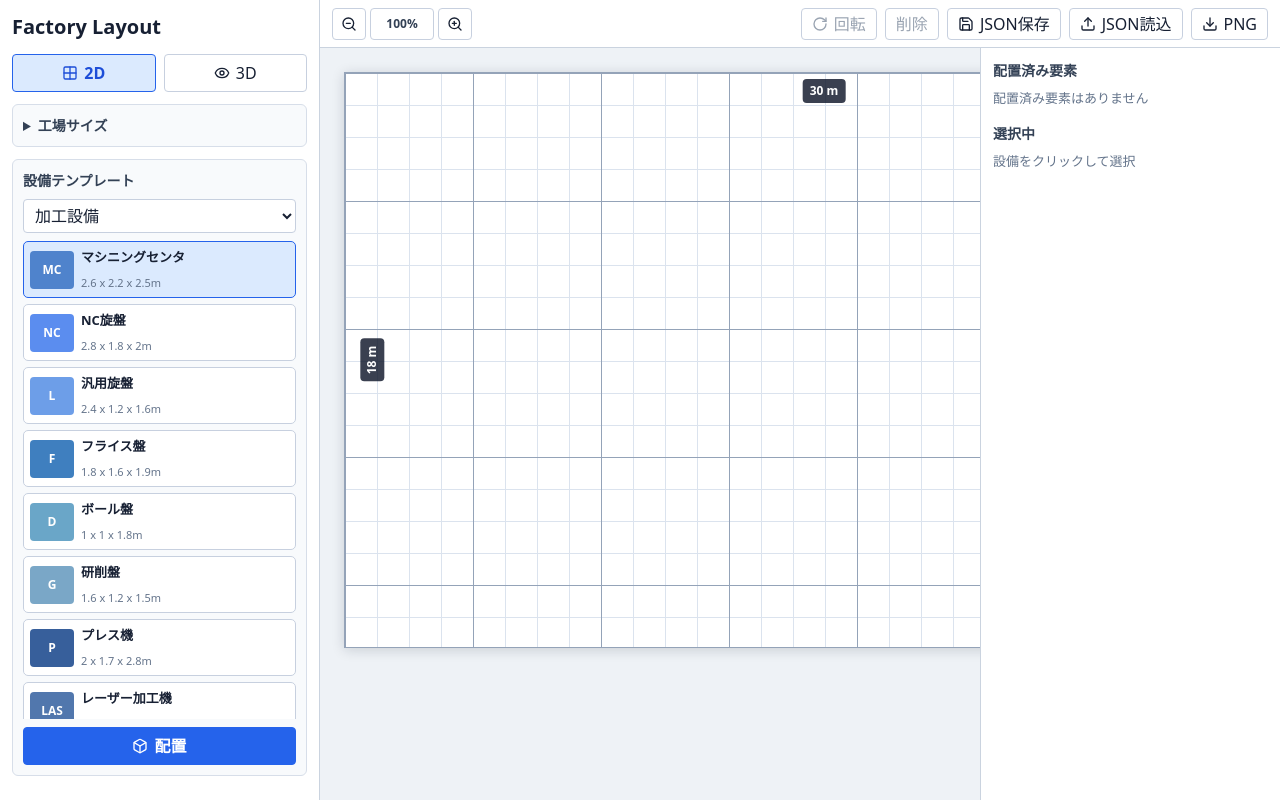
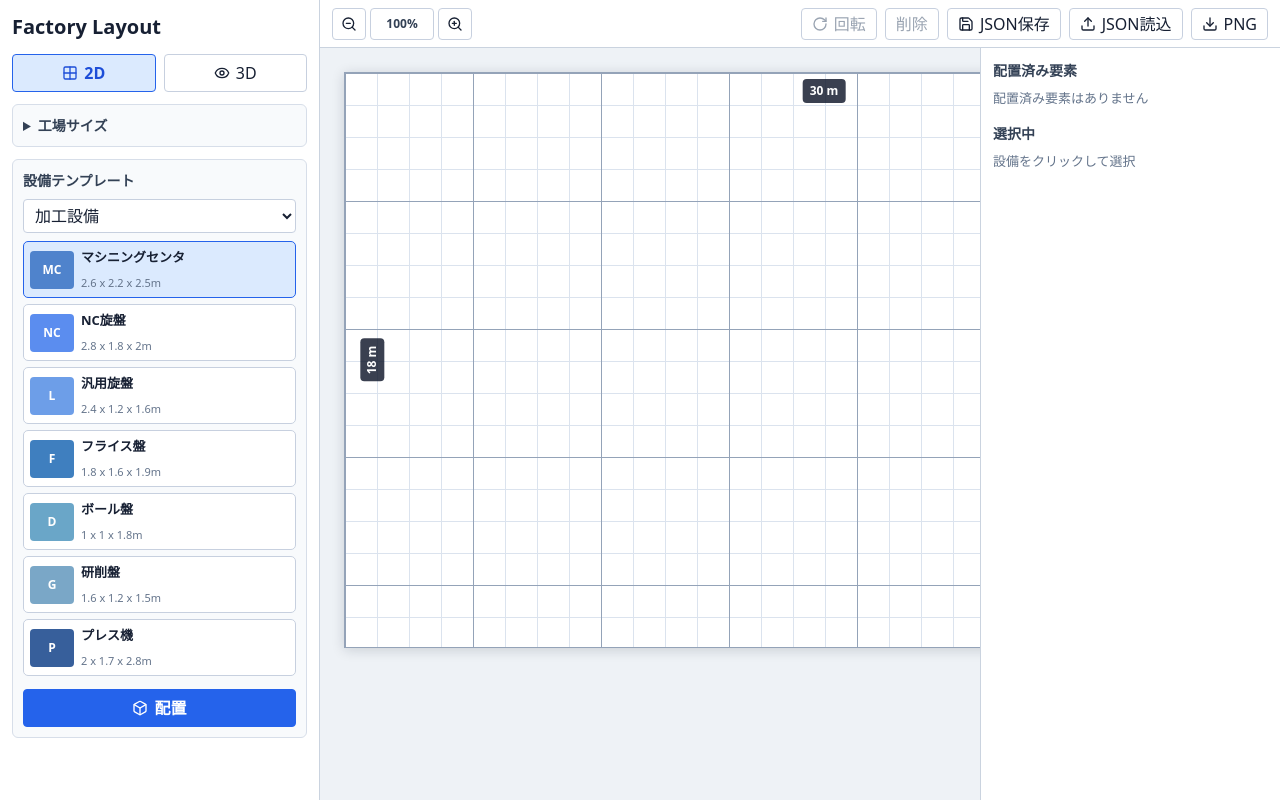
Before and after one commit to PlugBits/factory-layout, a React (Vite) app: page / in a window 1280 px wide. Built offline with nearby package versions, Linux system fonts and the light colour scheme.

Commit message:
more modification

```diff
--- a/src/App.tsx
+++ b/src/App.tsx
@@ -141,7 +141,7 @@ function App() {
   const [sizeEditId, setSizeEditId] = useState<string | null>(null);
   const [zoom, setZoom] = useState(1);
   const [drag, setDrag] = useState<{ id: string; dx: number; dy: number } | null>(null);
-  const [panDrag, setPanDrag] = useState<{ x: number; y: number; scrollLeft: number; scrollTop: number } | null>(null);
+  const [panDrag, setPanDrag] = useState<{ x: number; y: number } | null>(null);
   const boardWrapRef = useRef<HTMLDivElement | null>(null);
   const boardRef = useRef<HTMLDivElement | null>(null);
   const fileRef = useRef<HTMLInputElement | null>(null);
@@ -314,17 +314,17 @@ function App() {
     event.currentTarget.setPointerCapture(event.pointerId);
     setPanDrag({
       x: event.clientX,
-      y: event.clientY,
-      scrollLeft: event.currentTarget.scrollLeft,
-      scrollTop: event.currentTarget.scrollTop
+      y: event.clientY
     });
   };
 
   const movePan = (event: React.PointerEvent<HTMLDivElement>) => {
     if (!panDrag) return;
     event.preventDefault();
-    event.currentTarget.scrollLeft -= event.movementX;
-    event.currentTarget.scrollTop -= event.movementY;
+    const dx = event.clientX - panDrag.x;
+    const dy = event.clientY - panDrag.y;
+    event.currentTarget.scrollBy({ left: -dx, top: -dy });
+    setPanDrag({ x: event.clientX, y: event.clientY });
   };
 
   const endPan = (event: React.PointerEvent<HTMLDivElement>) => {
--- a/src/styles.css
+++ b/src/styles.css
@@ -116,10 +116,8 @@ button:disabled {
 }
 
 .template-panel {
-  display: flex;
-  flex: 1;
-  flex-direction: column;
-  min-height: 0;
+  display: block;
+  flex: 0 1 auto;
 }
 
 label {
@@ -151,8 +149,7 @@ select {
 }
 
 .template-panel .template-list {
-  flex: 1;
-  max-height: none;
+  max-height: min(560px, calc(100vh - 360px));
 }
 
 .template-list button {
@@ -202,6 +199,7 @@ select {
   display: grid;
   grid-template-rows: 48px minmax(0, 1fr);
   min-width: 0;
+  min-height: 0;
 }
 
 .topbar {
@@ -260,10 +258,13 @@ select {
 .content {
   display: grid;
   grid-template-columns: minmax(0, 1fr) 300px;
+  height: 100%;
   min-height: 0;
 }
 
 .board-wrap {
+  min-width: 0;
+  min-height: 0;
   overflow: auto;
   padding: 24px;
   user-select: none;
```
